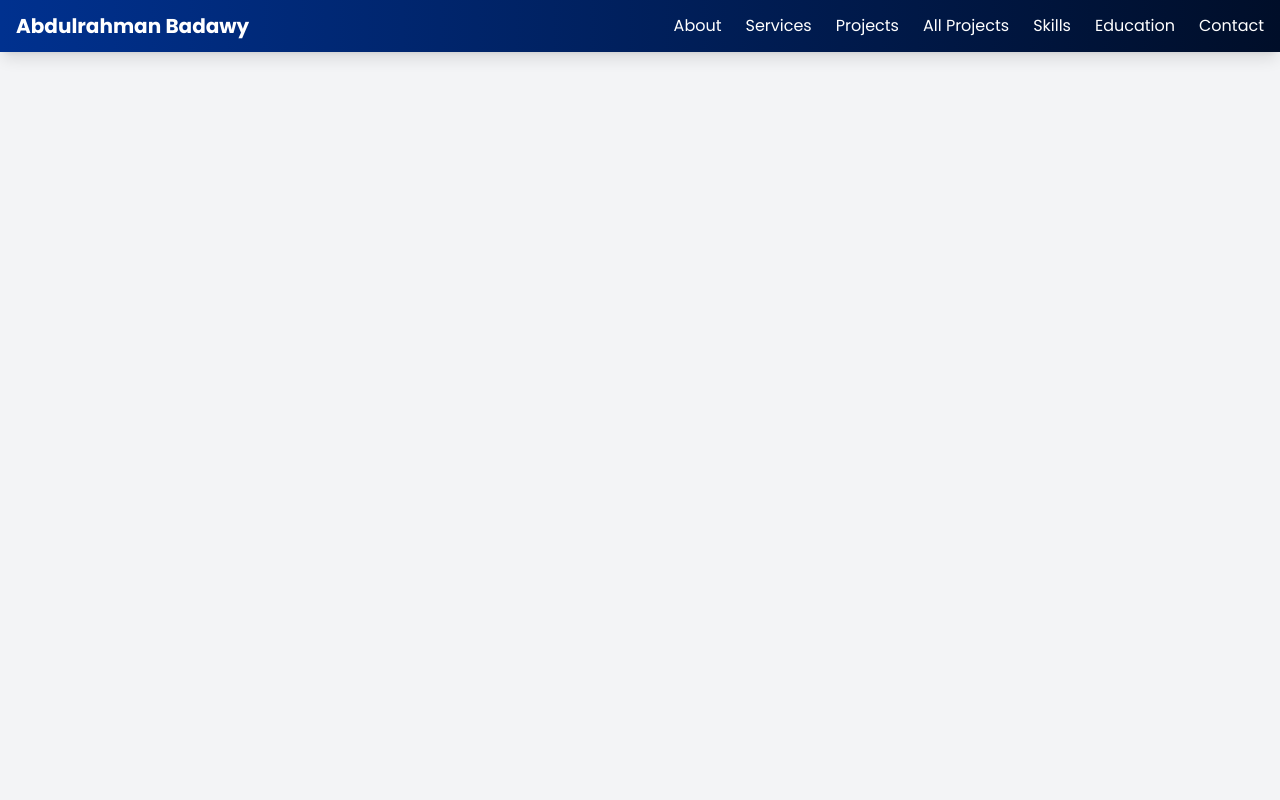
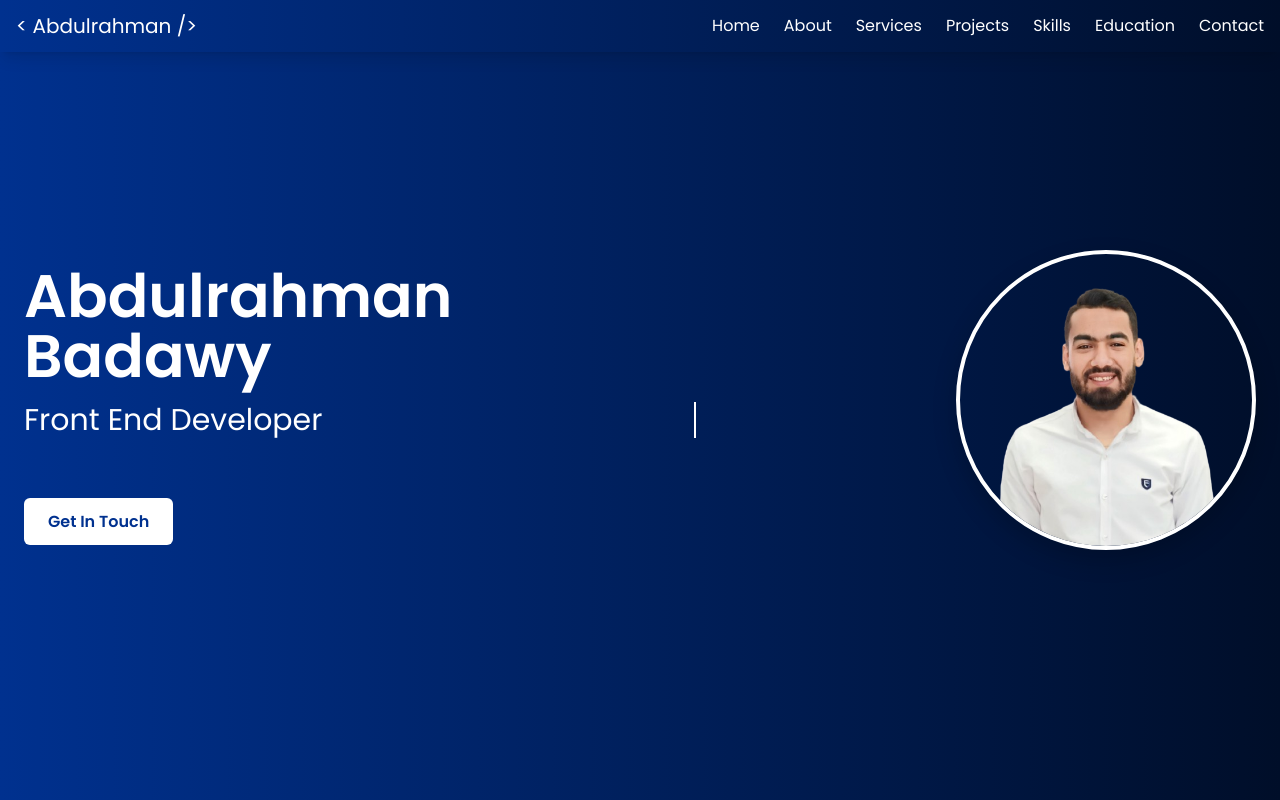
Before and after one commit to abdoBadawy74/new_portfolio, a Next.js app: page / in a window 1280 px wide. Built offline with nearby package versions, Linux system fonts and the light colour scheme.

Commit message:
Add Hero component and update layout with new font

```diff
--- a/app/layout.jsx
+++ b/app/layout.jsx
@@ -1,14 +1,11 @@
-import { Geist, Geist_Mono } from "next/font/google";
+import {  Poppins } from "next/font/google";
 import "./globals.css";
 
-const geistSans = Geist({
-  variable: "--font-geist-sans",
+
+const poppins = Poppins({
+  variable: "--font-poppins",
   subsets: ["latin"],
-});
-
-const geistMono = Geist_Mono({
-  variable: "--font-geist-mono",
-  subsets: ["latin"],
+  weight: ["400", "700"], // Add the required weights
 });
 
 export const metadata = {
@@ -20,7 +17,7 @@ export default function RootLayout({ children }) {
   return (
     <html lang="en">
       <body
-        className={`${geistSans.variable} ${geistMono.variable} antialiased bg-gray-100 text-gray-800`}
+        className={`${poppins.variable} antialiased bg-gray-100 text-gray-800`}
       >
         {children}
       </body>
--- a/app/page.jsx
+++ b/app/page.jsx
@@ -1,10 +1,13 @@
 import Header from "@/components/Header/Header";
+import Hero from "@/components/Hero/Hero";
 import Image from "next/image";
 
 export default function Home() {
   return (
     <section className="bg-gray-100 text-gray-800">
       <Header />
+      <Hero />
+
     </section>
   );
 }
--- a/components/Header/Header.jsx
+++ b/components/Header/Header.jsx
@@ -1,30 +1,63 @@
-import React from 'react'
+"use client";
 
+import { useEffect } from 'react';
 export default function Header() {
+
+    useEffect(() => {
+        // Mobile menu toggle
+        document.getElementById('menu-toggle').addEventListener('click', function () {
+            const mobileMenu = document.getElementById('mobile-menu');
+            mobileMenu.classList.toggle('hidden');
+        });
+
+        // Smooth scrolling for anchor links
+        document.querySelectorAll('a[href^="#"]').forEach(anchor => {
+            anchor.addEventListener('click', function (e) {
+                e.preventDefault();
+
+                const targetId = this.getAttribute('href');
+                if (targetId === '#') return;
+
+                const targetElement = document.querySelector(targetId);
+                if (targetElement) {
+                    window.scrollTo({
+                        top: targetElement.offsetTop - 60,
+                        behavior: 'smooth'
+                    });
+                }
+
+                // Close mobile menu if open
+                if (!document.getElementById('mobile-menu').classList.contains('hidden')) {
+                    document.getElementById('mobile-menu').classList.add('hidden');
+                }
+            });
+        });
+    }, []);
+
     return (
         <nav className="fixed w-full bg-gradient-primary text-white z-50 shadow-lg">
             <div className="container mx-auto px-4 py-3 flex items-center justify-between">
-                <a href="#" className="text-xl font-bold">Abdulrahman Badawy</a>
+                <a href="#" className="text-xl font-"> {"<"} Abdulrahman {"/>"} </a>
                 <div className="hidden md:flex space-x-6">
+                    <a href="#summary" className="hover:text-gray-300 transition">Home</a>
                     <a href="#summary" className="hover:text-gray-300 transition">About</a>
                     <a href="#services" className="hover:text-gray-300 transition">Services</a>
                     <a href="#projects" className="hover:text-gray-300 transition">Projects</a>
-                    <a href="projects.html" className="hover:text-gray-300 transition">All Projects</a>
                     <a href="#skills" className="hover:text-gray-300 transition">Skills</a>
                     <a href="#education" className="hover:text-gray-300 transition">Education</a>
                     <a href="#contact" className="hover:text-gray-300 transition">Contact</a>
                 </div>
                 <button className="md:hidden" id="menu-toggle">
                     <svg xmlns="http://www.w3.org/2000/svg" className="h-6 w-6" fill="none" viewBox="0 0 24 24" stroke="currentColor">
-                        <path stroke-linecap="round" stroke-linejoin="round" stroke-width="2" d="M4 6h16M4 12h16M4 18h16" />
+                        <path strokeLinecap="round" strokeLinejoin="round" strokeWidth="2" d="M4 6h16M4 12h16M4 18h16" />
                     </svg>
                 </button>
             </div>
             <div className="md:hidden hidden bg-primary bg-opacity-95 pb-4 px-4" id="mobile-menu">
+                <a href="#header" className="block py-2 text-gray-200 hover:text-white">Home</a>
                 <a href="#summary" className="block py-2 text-gray-200 hover:text-white">About</a>
                 <a href="#services" className="block py-2 text-gray-200 hover:text-white">Services</a>
                 <a href="#projects" className="block py-2 text-gray-200 hover:text-white">Projects</a>
-                <a href="projects.html" className="block py-2 text-gray-200 hover:text-white">All Projects</a>
                 <a href="#skills" className="block py-2 text-gray-200 hover:text-white">Skills</a>
                 <a href="#education" className="block py-2 text-gray-200 hover:text-white">Education</a>
                 <a href="#contact" className="block py-2 text-gray-200 hover:text-white">Contact</a>
--- /dev/null
+++ b/components/Hero/Hero.jsx
@@ -0,0 +1,25 @@
+import Image from 'next/image'
+import profile from "../../assets/profile.png"
+
+export default function Hero() {
+    return (
+        //  !--Hero Section-- >
+        <header className="h-screen bg-gradient-primary text-white flex items-center pt-10 md:pt-0">
+            <div className="container mx-auto px-6">
+                <div className="flex flex-col md:flex-row items-center justify-between">
+                    <div className="max-w-2xl mb-8 md:mb-0">
+                        <h1 className="text-4xl md:text-6xl font-semibold mb-4">Abdulrahman Badawy</h1>
+                        <div className="h-12 overflow-hidden">
+                            <h2 className="text-2xl md:text-3xl mb-6 typing-text" id="typing-text">Front End Developer</h2>
+                        </div>
+                        <p className="text-lg mb-8 slide-in-left">Creating responsive and engaging web experiences</p>
+                        <a href="#contact" className="bg-white text-primary px-6 py-3 rounded-md font-semibold hover:bg-gray-100 transition pulse">Get In Touch</a>
+                    </div>
+                    <div className="rounded-full profile-image overflow-hidden w-[300px] h-[300px] p-3">
+                        <Image src={profile} alt="Abdulrahman Badawy" width={300} height={300} />
+                    </div>
+                </div>
+            </div>
+        </header>
+    )
+}
```
Also changed, not shown: assets/profile.png (added).
